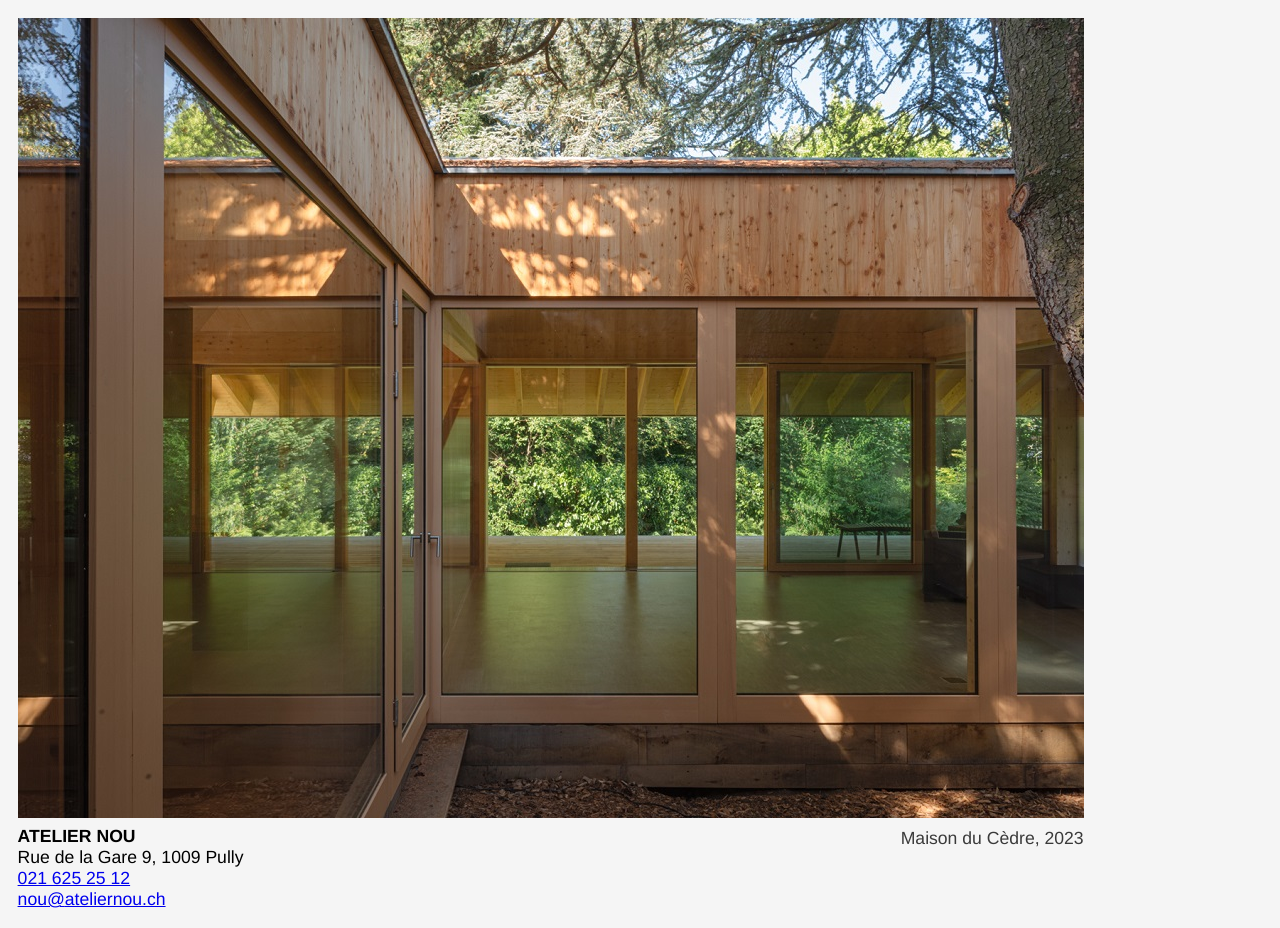
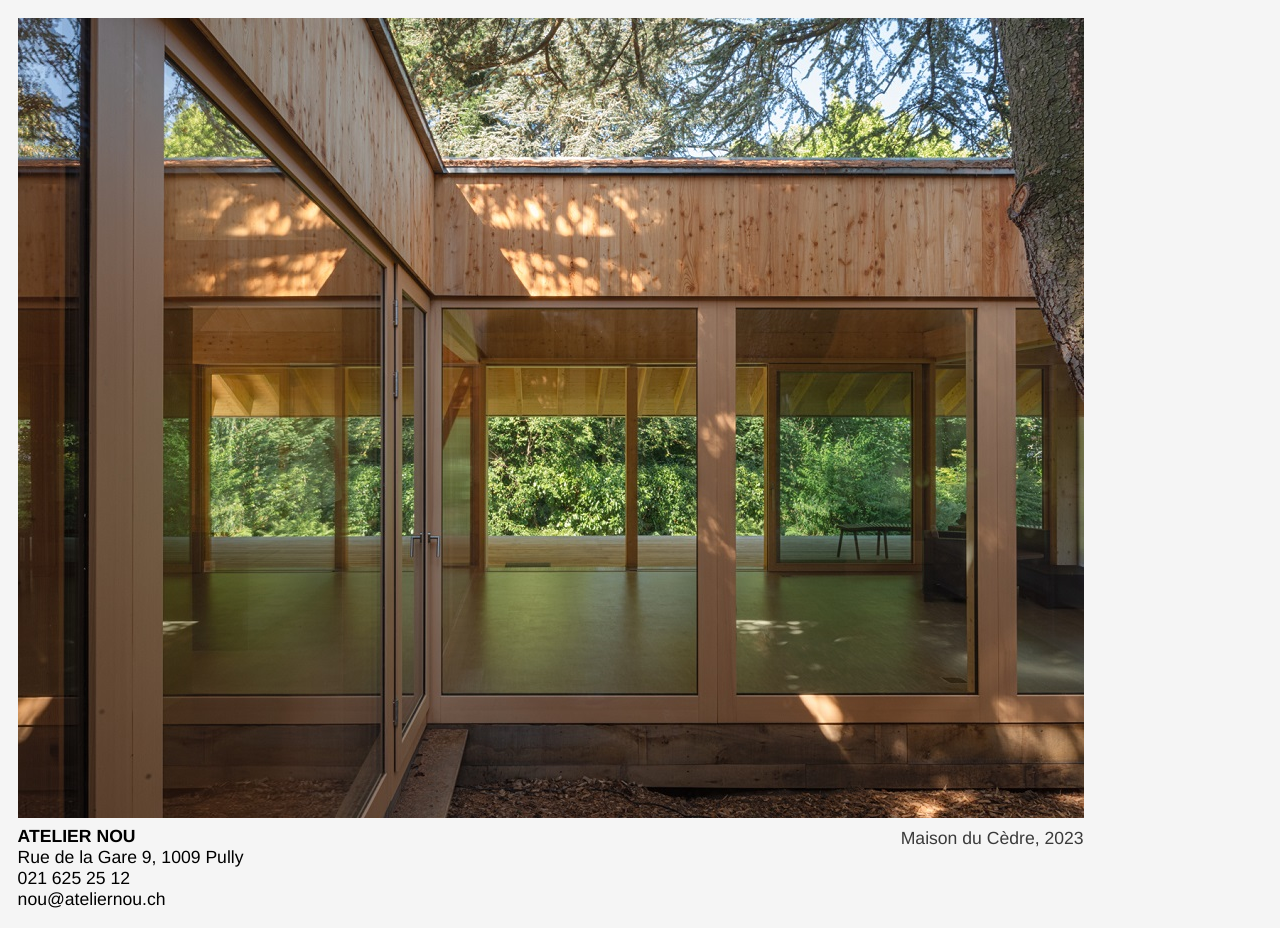
Before and after one commit to GithubNou/GithubNou.github.io, a plain HTML site: page index.html in a window 1280 px wide. Drawn offline with Linux system fonts and the light colour scheme.

Commit message:
Update index.html

```diff
--- a/index.html
+++ b/index.html
@@ -16,6 +16,16 @@
       background-color: #f5f5f5;
     }
     p { margin: 0; }
+
+    /* Make links look like plain text */
+a {
+  color: inherit;
+  text-decoration: none;
+  font: inherit;
+}
+a:hover, a:focus {
+  text-decoration: underline;
+}
 
     #main-container { display: inline-block; max-width: 100%; }
 
```
